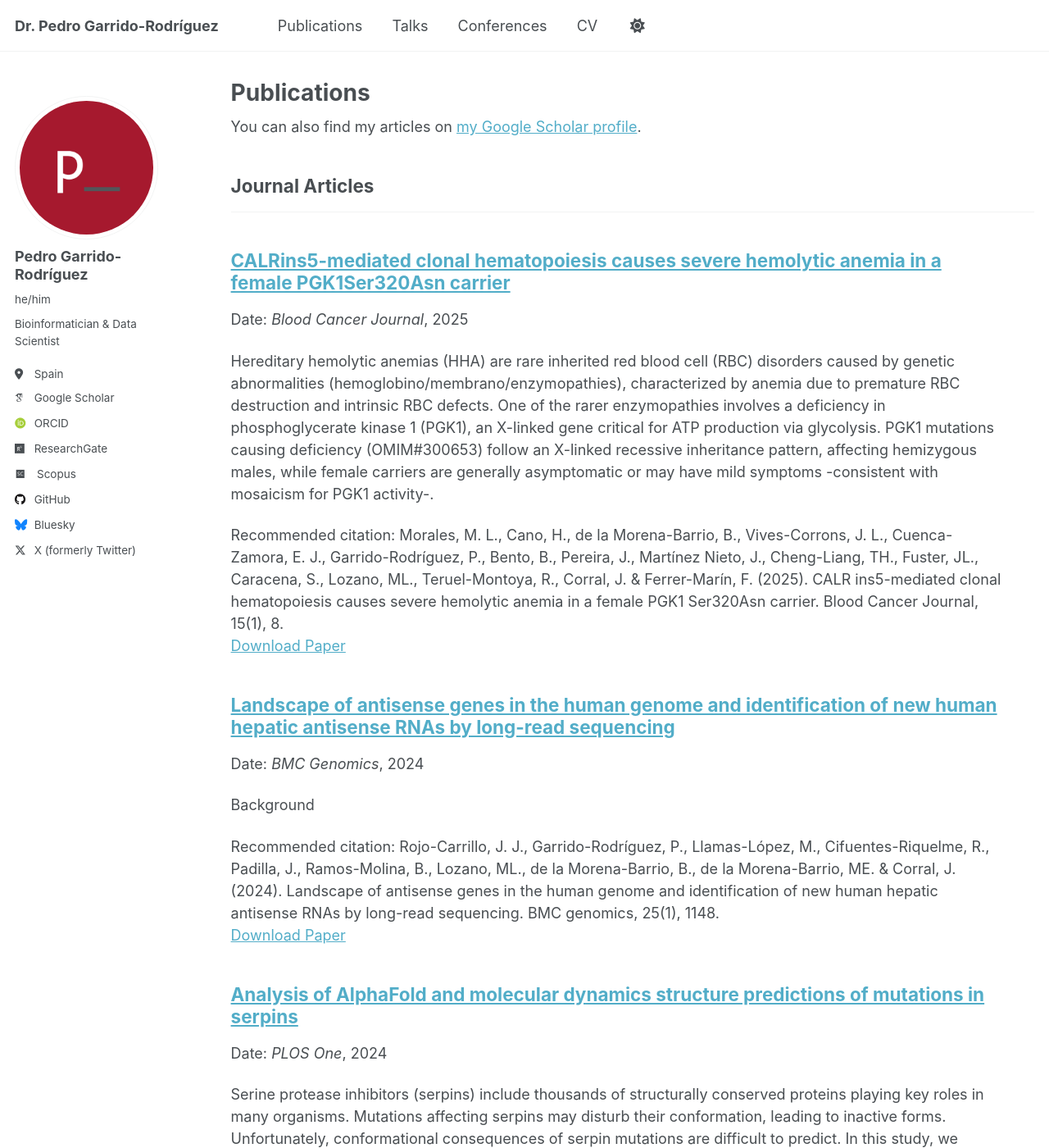
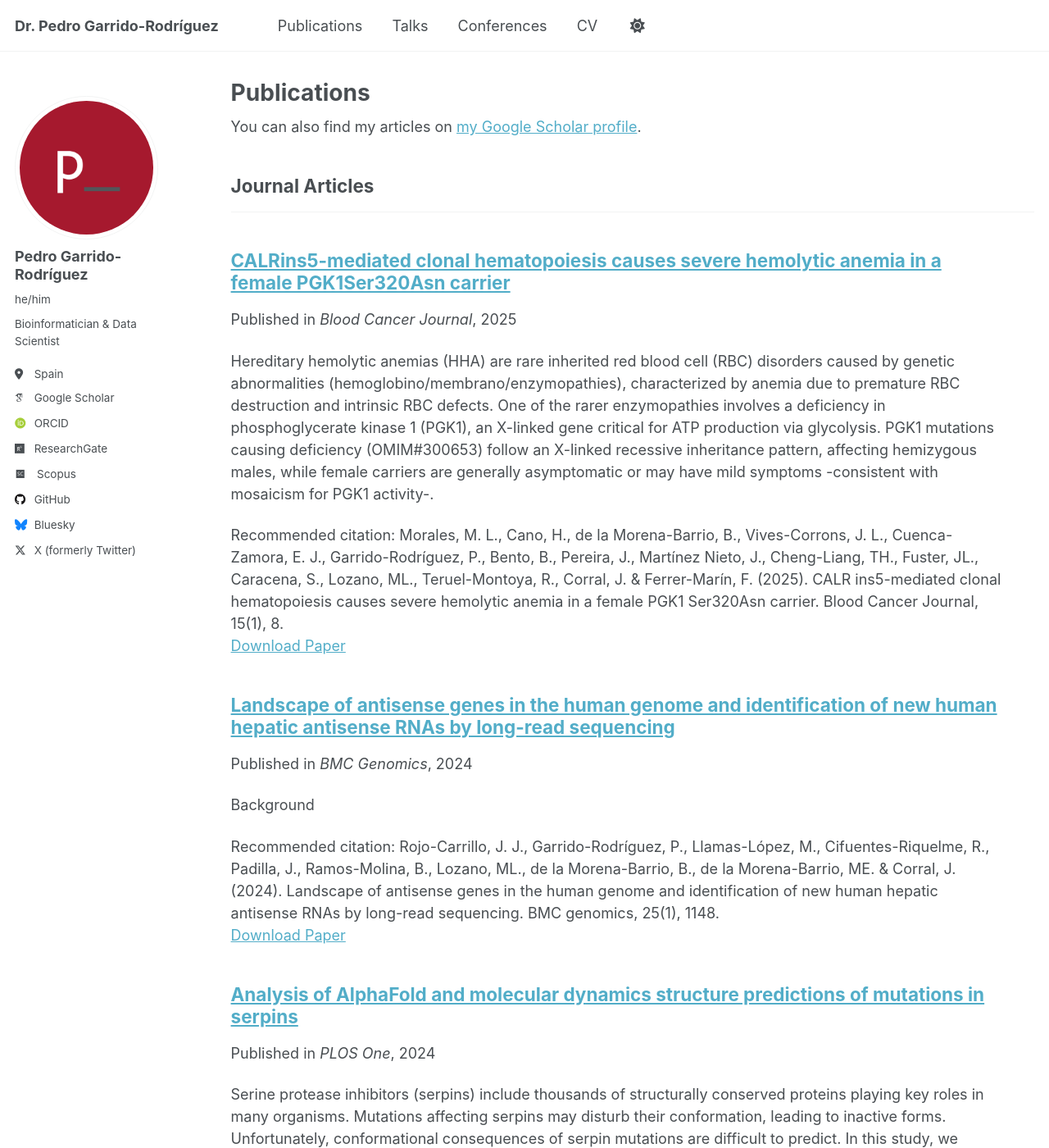
Before and after one commit to pedro-garridor/pedro-garridor.github.io, a Jekyll site: the page built from _pages/publications.html, in a window 1280 px wide and 1400 px high. Shown: the whole window at 82% size. Built offline with Jekyll 4.4.1, drawn with Linux system fonts in a browser that asks for light colours; some web fonts are replaced; some of the changed text lies outside the part shown.

```diff
--- a/_includes/archive-single.html
+++ b/_includes/archive-single.html
@@ -41,7 +41,7 @@
         {% if post.collection == 'teaching' %}
           <p> {{ post.type }}, <i>{{ post.venue }}</i>, {{ post.date | default: "1900-01-01" | date: "%Y" }} </p>
         {% elsif post.collection == 'publications' %}
-          <p>Date: <i>{{ post.venue }}</i>, {{ post.date | default: "1900-01-01" | date: "%Y" }} </p>
+          <p>Published in <i>{{ post.venue }}</i>, {{ post.date | default: "1900-01-01" | date: "%Y" }} </p>
         {% elsif post.date %}
          <p class="page__date"><strong><i class="fa fa-fw fa-calendar" aria-hidden="true"></i> {{ site.data.ui-text[site.locale].date_label | default: "Published:" }}</strong> <time datetime="{{ post.date | default: "1900-01-01" | date_to_xmlschema }}">{{ post.date | default: "1900-01-01" | date: "%B %d, %Y" }}</time></p>
         {% endif %}
```
